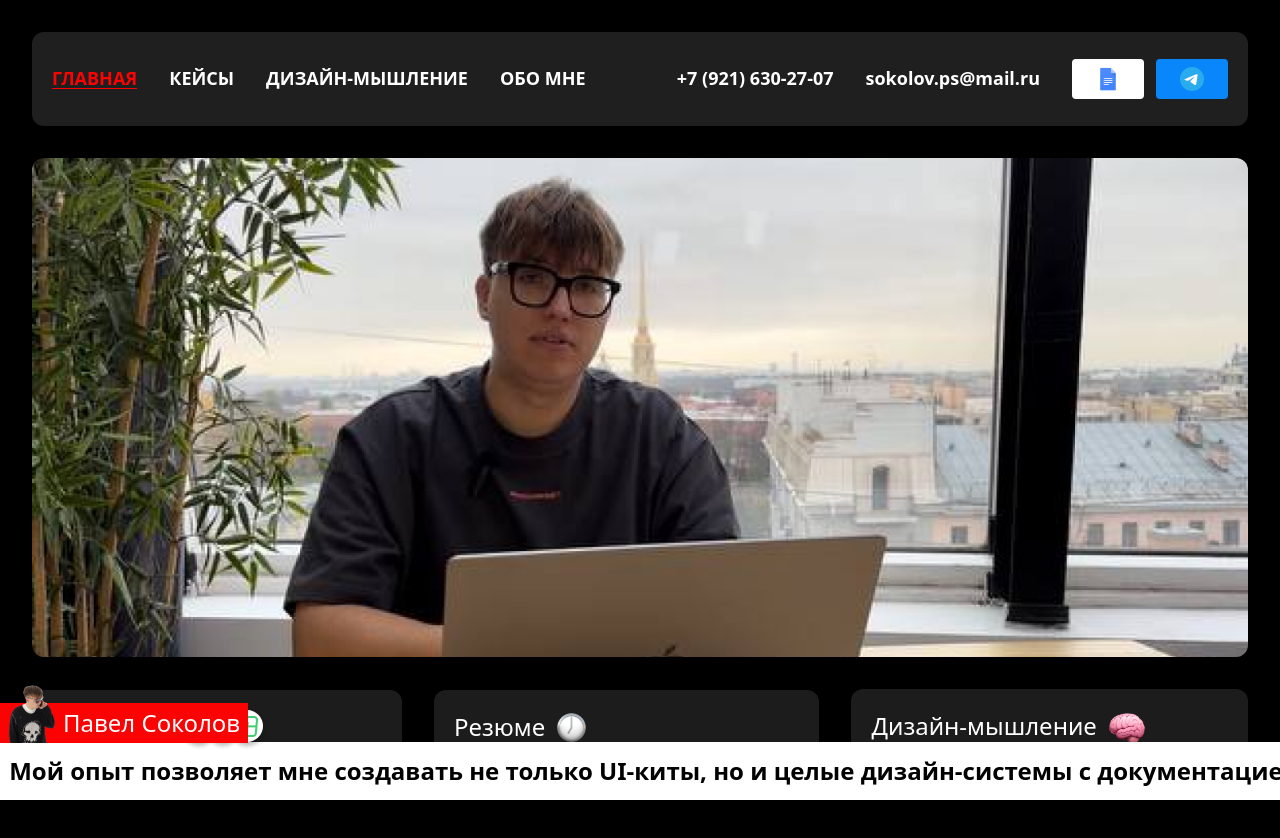
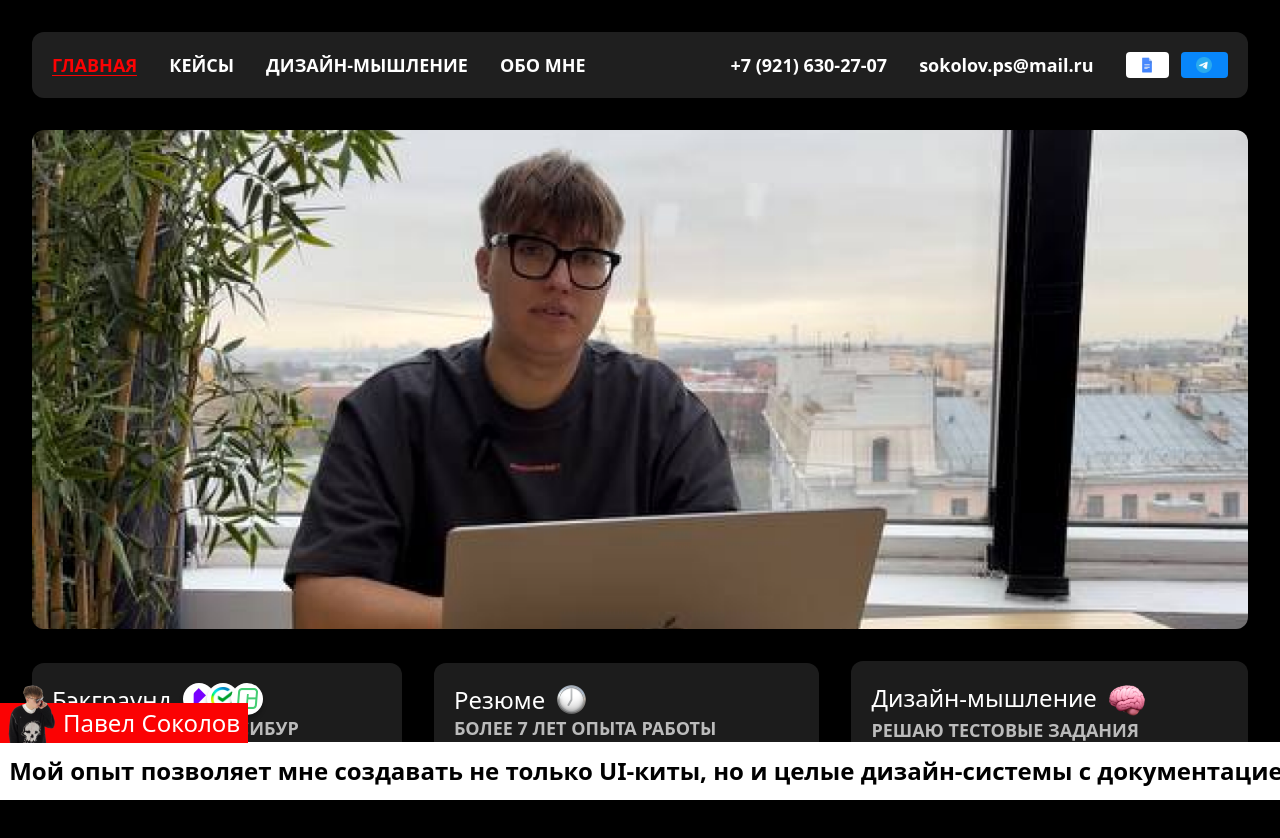
Before and after one commit to kolomyaka/pasha-cv, a website built with Vite: page index.html in a window 1280 px wide. Built offline with nearby package versions, Linux system fonts and the light colour scheme; a web font is replaced by a local one.

Commit message:
Update header sizes, contacts icon size

```diff
--- a/styles/components.scss
+++ b/styles/components.scss
@@ -1,6 +1,6 @@
 .header {
   background-color: rgba(31, 31, 31, 1);
-  padding: 27px 20px;
+  padding: 20px;
   border-radius: 12px;
   display: flex;
   align-items: center;
@@ -50,19 +50,28 @@
   }
 
   &__sv {
+    width: 42.88px;
     background-color: #fff;
+
+    & img {
+      width: 10.34px
+    }
   }
 
   &__tg {
+    width: 47.5px;
     background-color: #0886FA;
+
+    & img {
+      width: 15.83px;
+    }
   }
 
   &__sv, &__tg {
+    height: 26.39px;
     display: flex;
     align-items: center;
     justify-content: center;
-    width: 72px;
-    height: 40px;
     border-radius: 4px;
   }
 }
```
